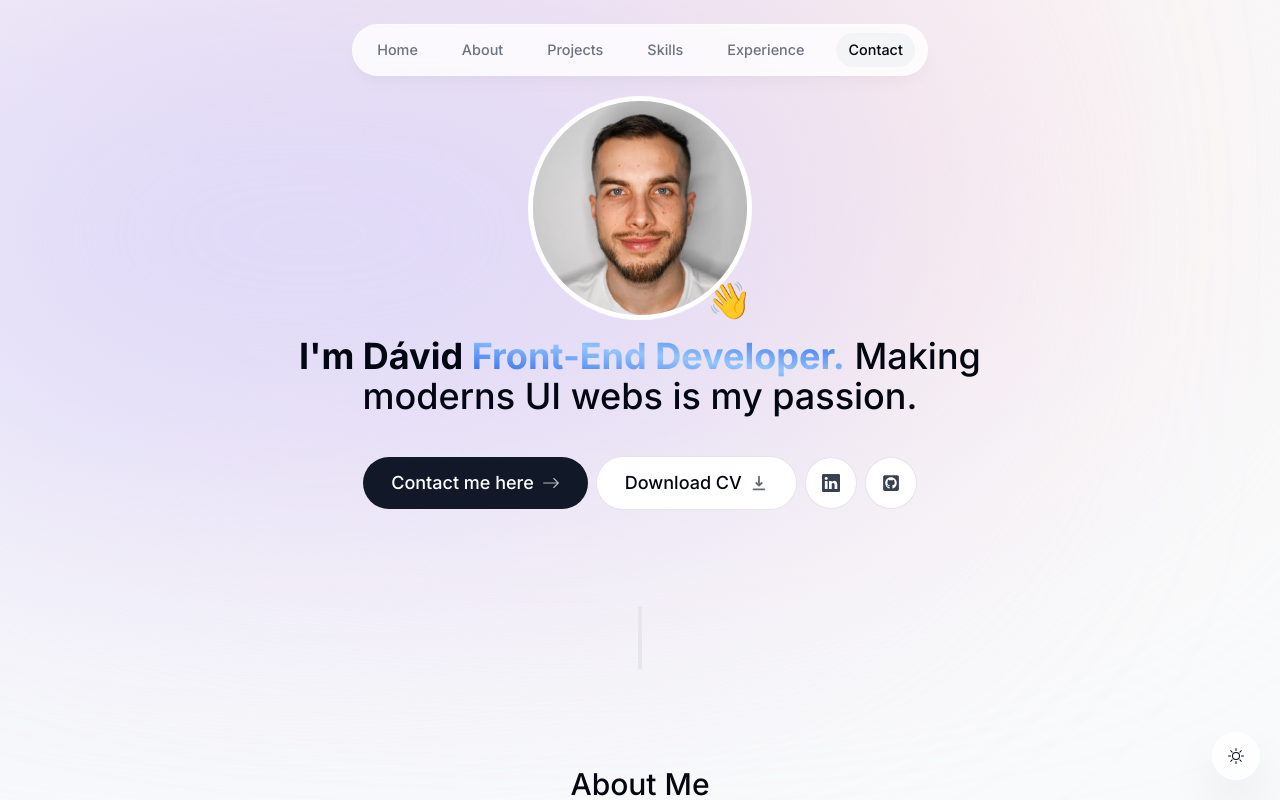
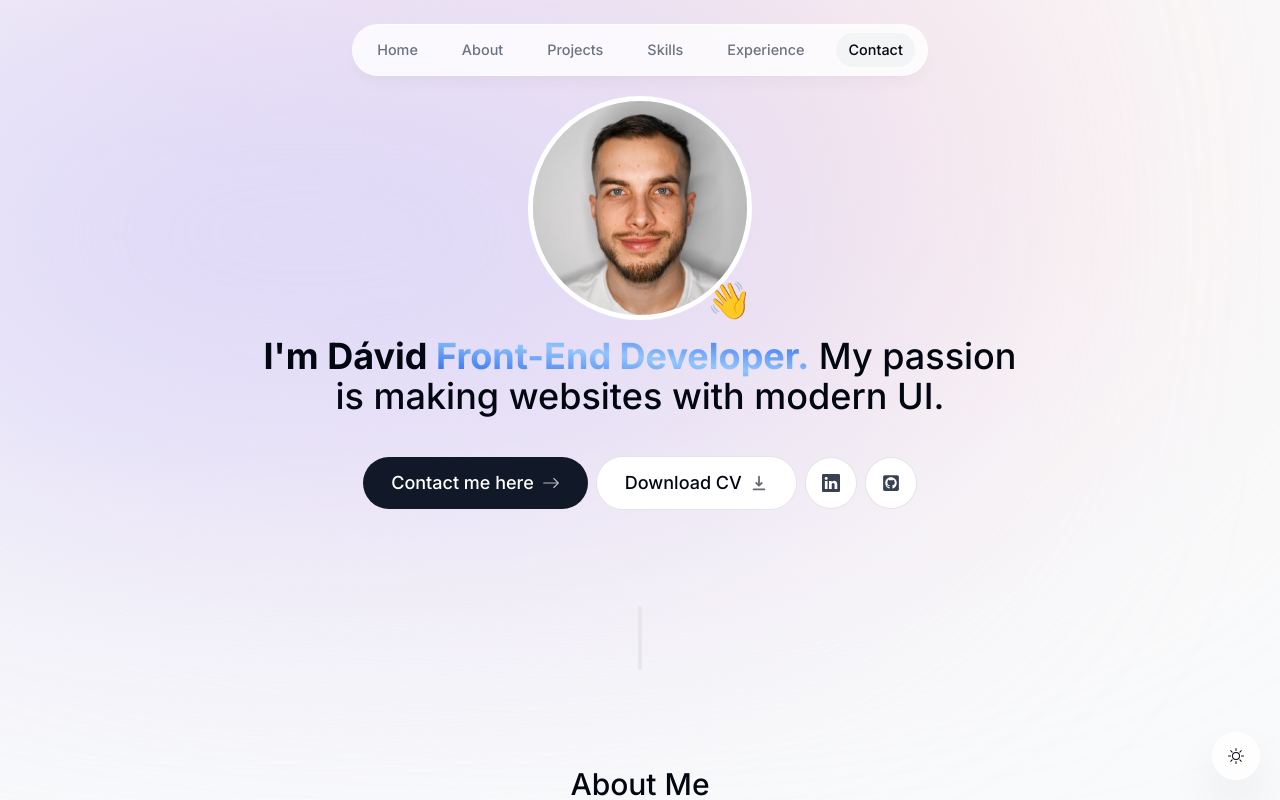
Before and after one commit to DavidInglody/portfolio-next.js, a Next.js app: page / in a window 1280 px wide. Shown: the top 800 px of the page. Built offline with nearby package versions, Linux system fonts and the light colour scheme; no server answers.

Commit message:
Intro fix

```diff
--- a/components/Intro.tsx
+++ b/components/Intro.tsx
@@ -56,8 +56,7 @@
         initial={{ opacity: 0, y: 100 }}
         animate={{ opacity: 1, y: 0 }}
       >
-        <span className="font-bold">I'm Dávid </span><span className="font-bold bg-gradient-to-tr from-blue-600 via-blue-300 to-blue-600 bg-clip-text text-transparent">Front-End Developer.</span> Making
-        moderns UI webs is my passion.
+        <span className="font-bold">I'm Dávid </span><span className="font-bold bg-gradient-to-tr from-blue-600 via-blue-300 to-blue-600 bg-clip-text text-transparent">Front-End Developer.</span> My passion is making websites with modern UI.
       </motion.h1>
       <motion.div
         className="flex flex-col sm:flex-row items-center justify-center gap-2 px-4 text-lg font-medium"
```
